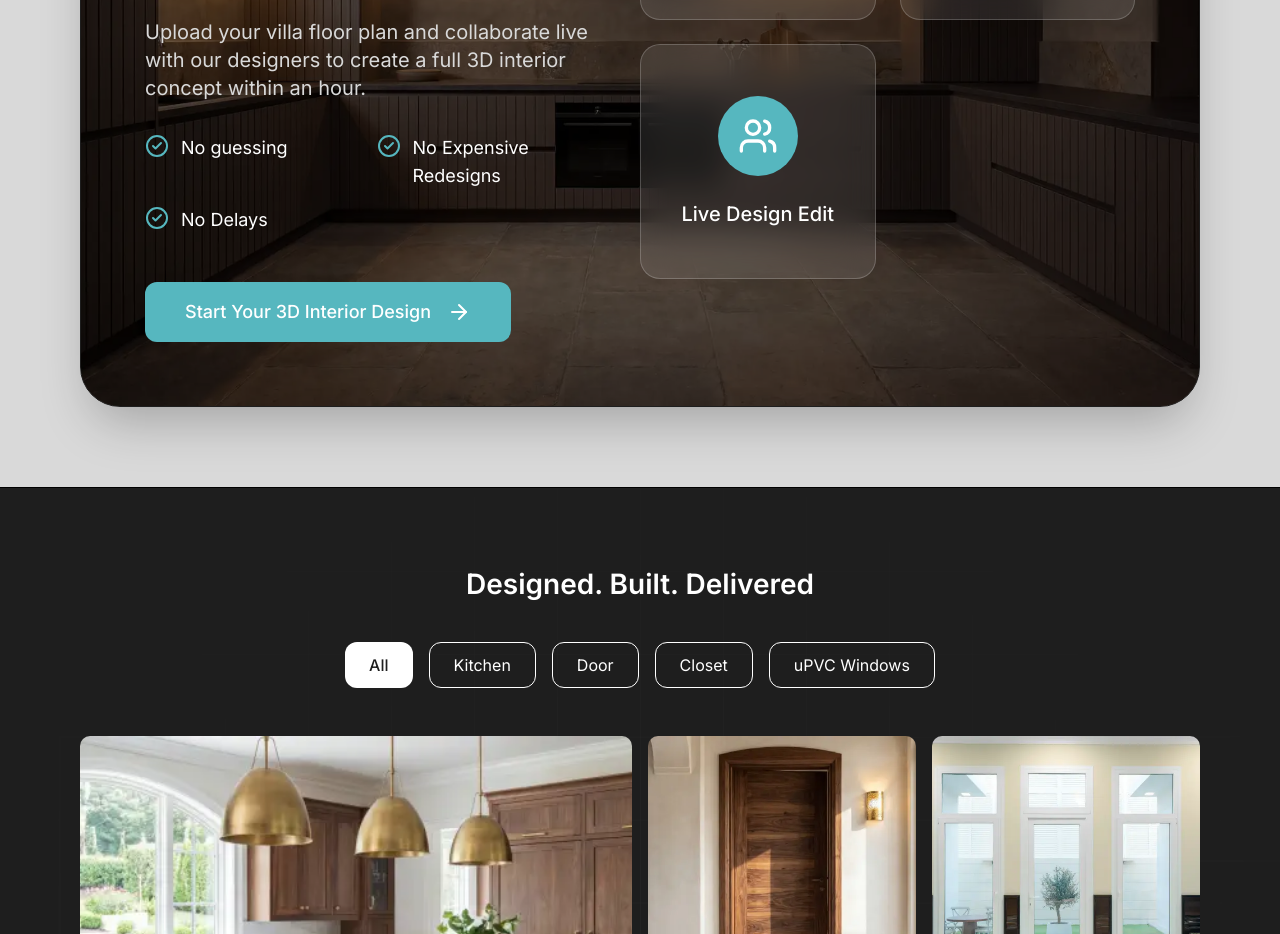
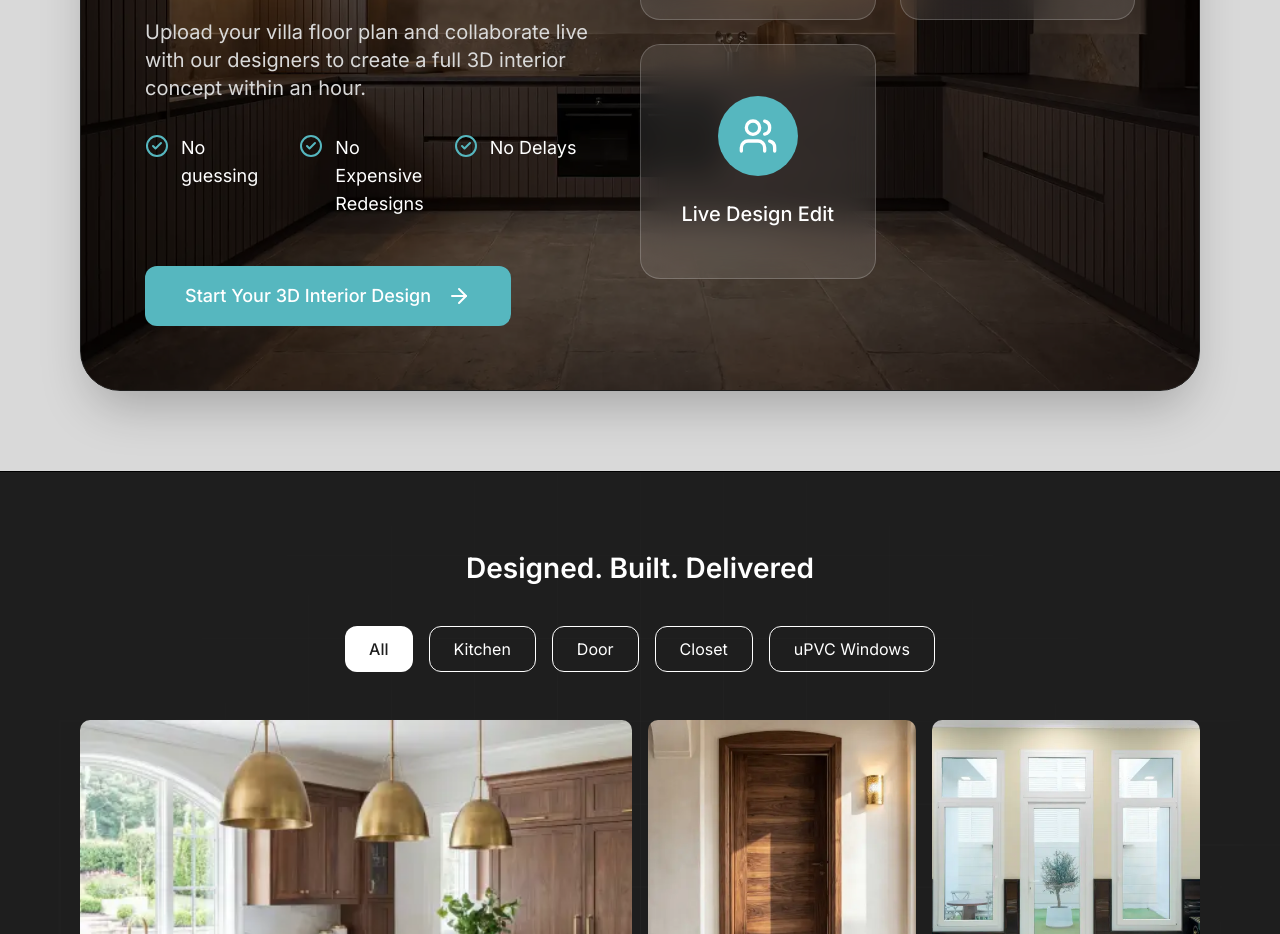
Before and after one commit to ahmedkhaledaboamer/idealhome, a Next.js app: page / in a window 1280 px wide. Shown: the part 6740-7674 px from the top of the page. Built offline with nearby package versions, Linux system fonts and the light colour scheme; no server answers.

Commit message:
Update grid layout in DesignBeforeSpending for improved responsiveness

```diff
--- a/components/DesignBeforeSpending.tsx
+++ b/components/DesignBeforeSpending.tsx
@@ -71,7 +71,7 @@ export function DesignBeforeSpending() {
                 {t("design.desc")}
               </p>
 
-              <div className="grid grid-cols-1 sm:grid-cols-2 gap-4 mt-2">
+              <div className="grid grid-cols-1 md:grid-cols-3  sm:grid-cols-2 gap-4 mt-2">
                 <div className="flex items-start gap-3">
                   <CheckCircle2 className="w-6 h-6 text-brand-teal shrink-0" />
                   <span className="text-base md:text-lg text-white">
@@ -105,7 +105,7 @@ export function DesignBeforeSpending() {
             </div>
 
             {/* Right Cards */}
-            <div className="grid w-full gap-6 sm:grid-cols-2 lg:grid-cols-2 lg:w-1/2">
+            <div className="grid w-full gap-6 sm:grid-cols-2 md:grid-cols-3  lg:grid-cols-2 lg:w-1/2">
               {cards.map((card, i) => (
                 <MotionElement
                   key={i}
```
